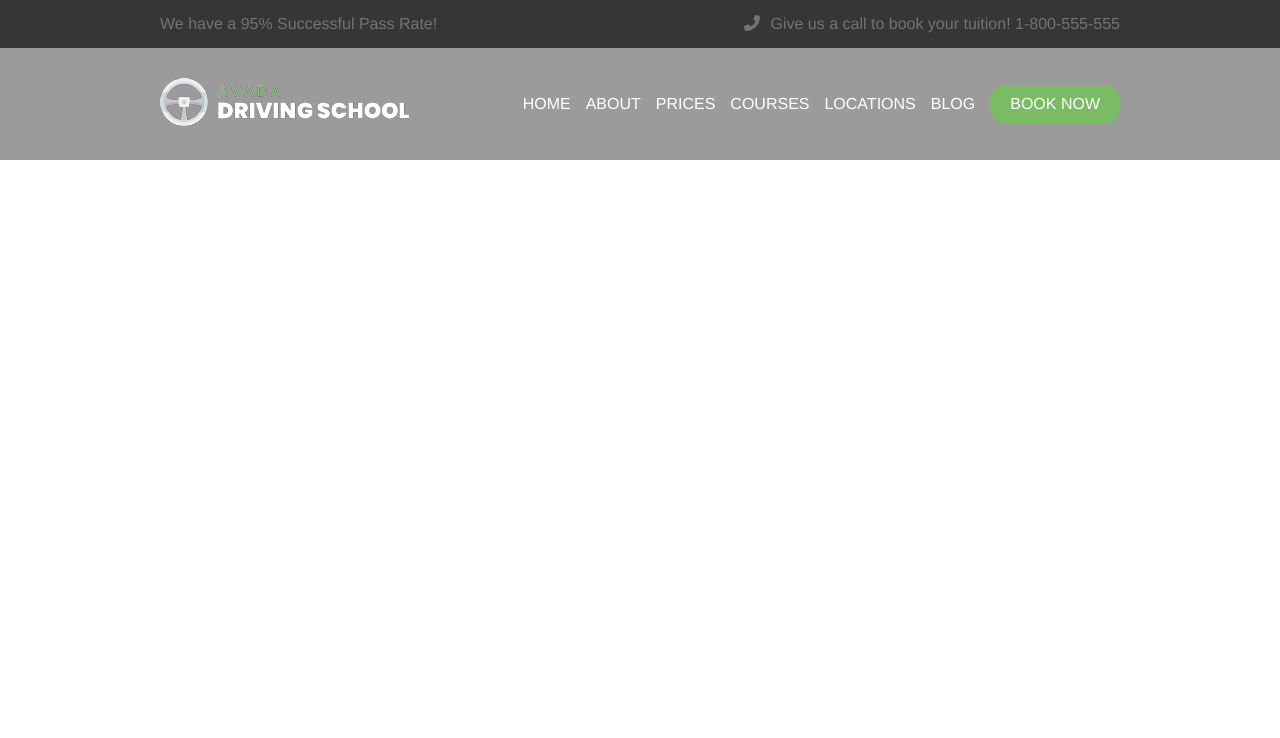
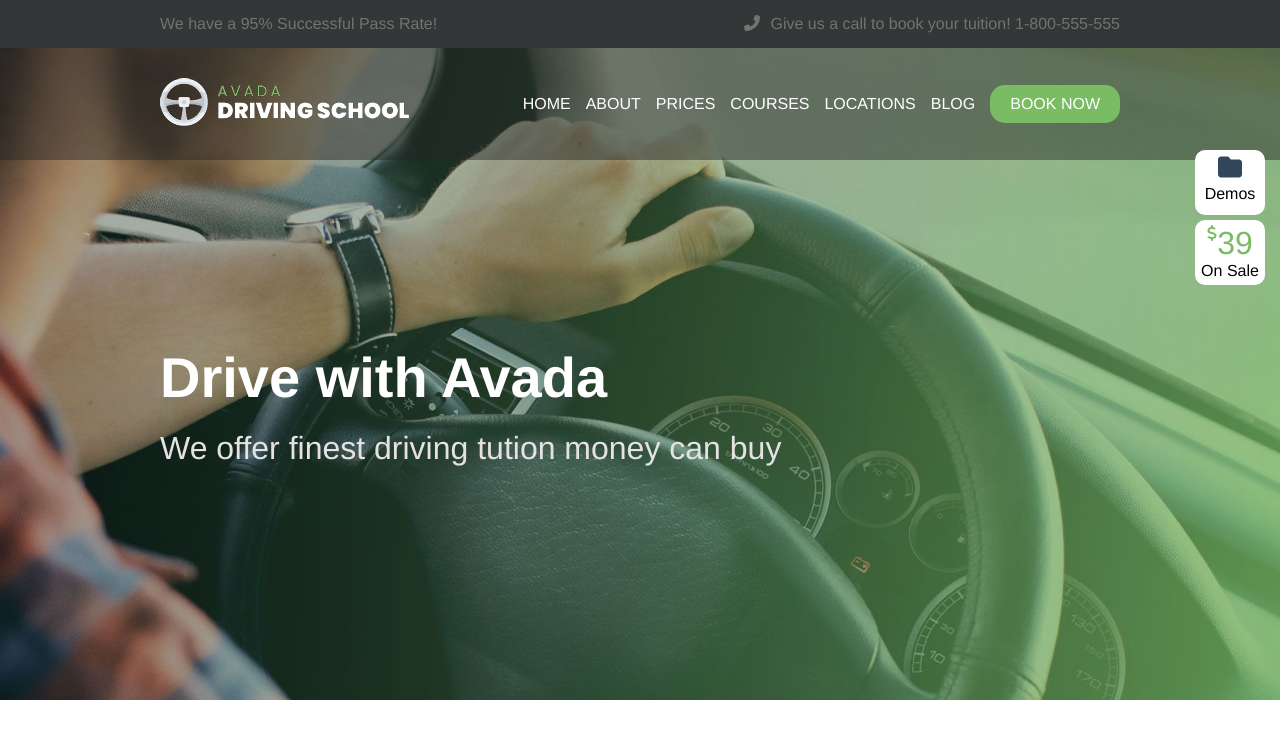
Before and after one commit to Ensick/proj-html-vuejs, a Vue app: page / in a window 1280 px wide. Shown: the top 738 px of the page. Built offline with nearby package versions, Linux system fonts and the light colour scheme.

Commit message:
Componente Hero Aggiunto

```diff
--- a/src/App.vue
+++ b/src/App.vue
@@ -2,18 +2,21 @@
   <div id="app">
 
     <HeaderComp/>
+    <HeroComp/>
 
   </div>
 </template>
 
 <script>
 import HeaderComp from './components/HeaderComp.vue'
+import HeroComp from './components/HeroComp.vue'
 
 export default {
   name: 'App',
   components: {
 
     HeaderComp,
+    HeroComp,
   }
 }
 </script>
@@ -32,6 +35,12 @@ export default {
 
 }
 
+.cont-75{
+
+  width: 75%;
+  margin: 0 auto;
+}
+
 .btn-green{
 
   padding: 10px 20px;
@@ -39,4 +48,6 @@ export default {
   border-style: none;
   border-radius: 15px;
 }
+
+
 </style>
--- a/src/components/HeaderComp.vue
+++ b/src/components/HeaderComp.vue
@@ -3,7 +3,7 @@
         <nav>
 
             <div class="bg-darkgray">
-                <div class="head-call">
+                <div class="head-call cont-75">
                     <div>
                         <span>We have a 95% Successful Pass Rate!</span>
                     </div>
@@ -16,7 +16,7 @@
             </div>
 
             <div class="bg-rgba-darkgray">
-                <div class="head-nav-menu">
+                <div class="head-nav-menu cont-75">
 
                     <div>
                         <img src="../assets/img/avada-drivers-logo-1x.png" alt="logo">
@@ -35,6 +35,21 @@
                         <span class="btn-green">BOOK NOW</span>
                     </div>
 
+                </div>
+
+                <div class="cont-sales">
+                    <div class="demos">
+                        <font-awesome-icon icon="fa-solid fa-folder"/>
+                        <span>Demos</span>
+                    </div>
+
+                    <div class="sales">
+                        <div>
+                            <font-awesome-icon icon="fa-solid fa-dollar-sign" />
+                            <span>39</span>
+                        </div>
+                        <span>On Sale</span>
+                    </div>
                 </div>
             </div>
 
@@ -66,8 +81,6 @@
 
                 .head-call{
 
-                    width: 75%;
-                    margin: 0 auto;
                     display: flex;
                     justify-content: space-between;
                     color: #717472;
@@ -86,8 +99,6 @@
 
                 .head-nav-menu{
 
-                    width: 75%;
-                    margin: 0 auto;
                     padding: 30px 0;
                     display: flex;
                     justify-content: space-between;
@@ -108,6 +119,45 @@
                 }
             }
         }
+
+        .cont-sales{
+
+            position: absolute;
+            right: 15px;
+            top: 150px;
+
+            .demos,.sales{
+
+                background-color: white;
+                width: 70px;
+                height: 65px;
+                padding: 5px;
+                border-radius: 10px;
+                text-align: center;
+                margin-bottom: 5px;
+                cursor: pointer;
+            }
+
+            .sales div span{
+
+                font-size: 2rem;
+                color: #7ABC64;
+                vertical-align: top;
+            }
+
+            .fa-folder{
+
+                font-size: 1.5rem;
+                color: #33475B;
+                padding-bottom: 5px;
+            }
+
+            .fa-dollar-sign{
+
+                font-size: 1rem;
+                color: #7ABC64;
+            }
+        }
     }
 
 </style>
--- /dev/null
+++ b/src/components/HeroComp.vue
@@ -0,0 +1,49 @@
+<template>
+    <div class="hero-cont">
+
+        <div class="cont-75">
+            <h1>Drive with Avada</h1>
+            <span>We offer finest driving tution money can buy</span>
+        </div>
+
+    </div>
+</template>
+
+<script>
+    export default {
+        name: 'HeroComp'
+    }
+</script>
+
+<style lang="scss" scoped>
+
+.hero-cont{
+
+    background-image: url('../assets/img/homepage-hero-background.jpg');
+    background-size: cover;
+    background-repeat: no-repeat;
+    background-position: center;
+    height: 700px;
+    color: white;
+    display: flex;
+    align-items: center;
+
+    .cont-75{
+
+        padding-top: 112px;
+
+        h1{
+
+            font-size: 3.5rem;
+            padding-bottom: 20px;
+        }
+
+        span{
+
+            font-size: 2rem;
+            color: rgb(228, 226, 226);
+        }
+    }
+}
+
+</style>
--- a/src/main.js
+++ b/src/main.js
@@ -9,12 +9,12 @@ import { library } from '@fortawesome/fontawesome-svg-core'
 import { FontAwesomeIcon } from '@fortawesome/vue-fontawesome'
 
 /* import specific icons */
-import { faUserSecret,faPhoneFlip} from '@fortawesome/free-solid-svg-icons'
+import { faUserSecret,faPhoneFlip,faFolder,faDollarSign} from '@fortawesome/free-solid-svg-icons'
 /*Import icone regular */
 import { faFaceSmile } from '@fortawesome/free-regular-svg-icons'
 
 /* add icons to the library */
-library.add(faUserSecret,faFaceSmile,faPhoneFlip)
+library.add(faUserSecret,faFaceSmile,faPhoneFlip,faFolder,faDollarSign)
 
 /* add font awesome icon component */
 Vue.component('font-awesome-icon', FontAwesomeIcon)
```
